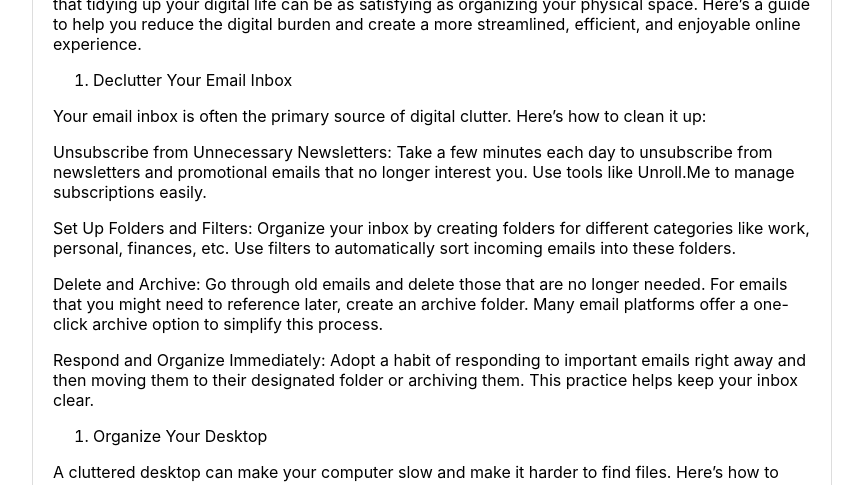
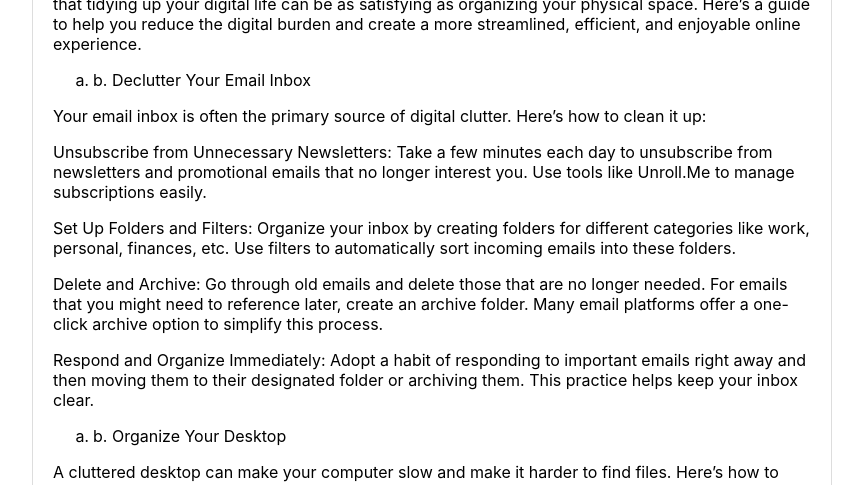
Before and after one commit to avaarm/blog-template, a React (Create React App) app: page / in a window 1280 px wide. Shown: the part 315-800 px from the top of the page, without its empty margins (208-1071 px from the left). Built offline with nearby package versions, Linux system fonts and the light colour scheme.

Commit message:
first blog post

```diff
--- a/src/App.js
+++ b/src/App.js
@@ -101,10 +101,12 @@ function BlogPost({ title, content, date, link }) {
         {content.split('\n').map((paragraph, index) => {
           if (paragraph.trim().match(/^\d+\.\s/)) {
             const listItems = paragraph.split('\n').map((item, itemIndex) => (
-              <li key={`${index}-${itemIndex}`}>{item.replace(/^\d+\.\s/, '')}</li>
+              <li key={`${index}-${itemIndex}`}>
+                {String.fromCharCode(itemIndex + 97 + 1) + '. '}{item.replace(/^\d+\.\s/, '')}
+              </li>
             ));
             return (
-              <ol key={index}>
+              <ol key={index} type="a">
                 {listItems}
               </ol>
             );
@@ -126,7 +128,6 @@ function BlogPost({ title, content, date, link }) {
     </article>
   );
 }
-
 function formatDate(date) {
   return date.toLocaleString('en-US', {
     year: 'numeric',
```
